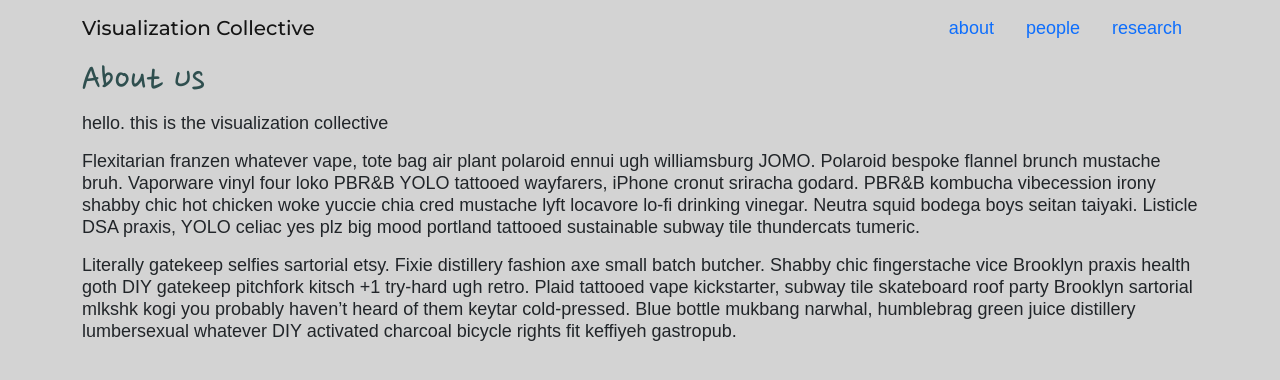
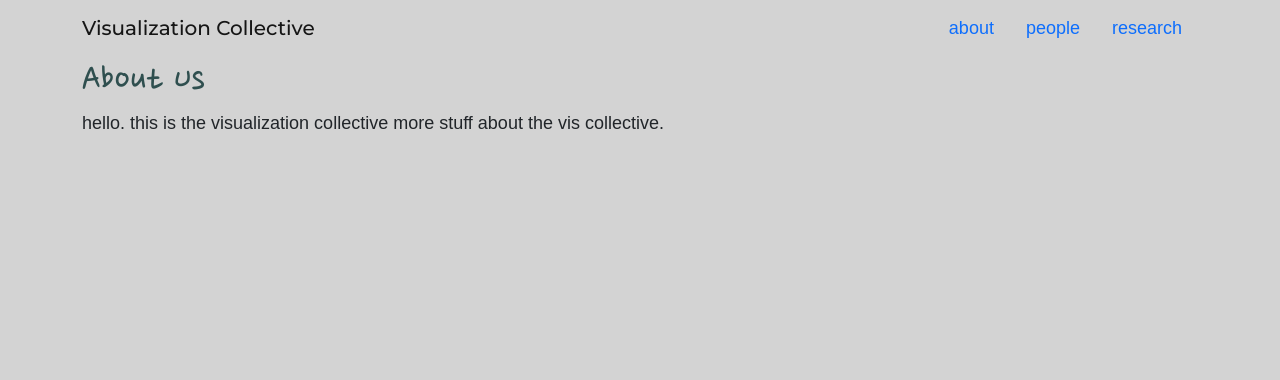
Before and after one commit to visidlab/visidlab.github.io, a Jekyll site: the page built from index.md, in a window 1280 px wide. Shown: the top 380 px of the page. Built offline with Jekyll 4.4.1, drawn with Linux system fonts in a browser that asks for light colours; some web fonts are replaced.

Commit message:
Add text in about

```diff
--- a/index.md
+++ b/index.md
@@ -4,7 +4,4 @@ title: About Us
 ---
 
 hello. this is the visualization collective
-
-Flexitarian franzen whatever vape, tote bag air plant polaroid ennui ugh williamsburg JOMO. Polaroid bespoke flannel brunch mustache bruh. Vaporware vinyl four loko PBR&B YOLO tattooed wayfarers, iPhone cronut sriracha godard. PBR&B kombucha vibecession irony shabby chic hot chicken woke yuccie chia cred mustache lyft locavore lo-fi drinking vinegar. Neutra squid bodega boys seitan taiyaki. Listicle DSA praxis, YOLO celiac yes plz big mood portland tattooed sustainable subway tile thundercats tumeric.
-
-Literally gatekeep selfies sartorial etsy. Fixie distillery fashion axe small batch butcher. Shabby chic fingerstache vice Brooklyn praxis health goth DIY gatekeep pitchfork kitsch +1 try-hard ugh retro. Plaid tattooed vape kickstarter, subway tile skateboard roof party Brooklyn sartorial mlkshk kogi you probably haven't heard of them keytar cold-pressed. Blue bottle mukbang narwhal, humblebrag green juice distillery lumbersexual whatever DIY activated charcoal bicycle rights fit keffiyeh gastropub.
+more stuff about the vis collective.
```
